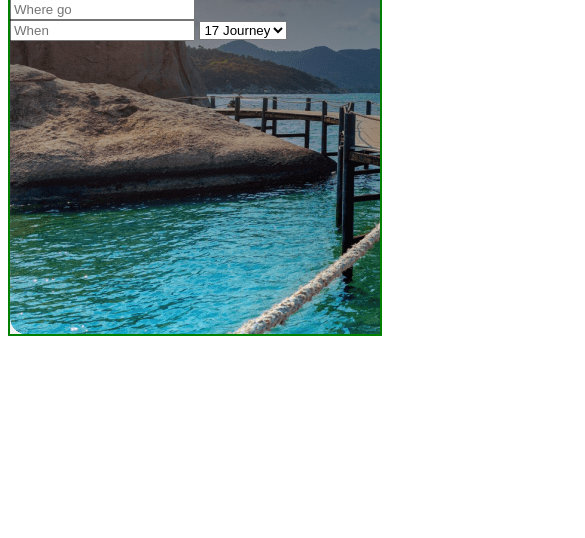
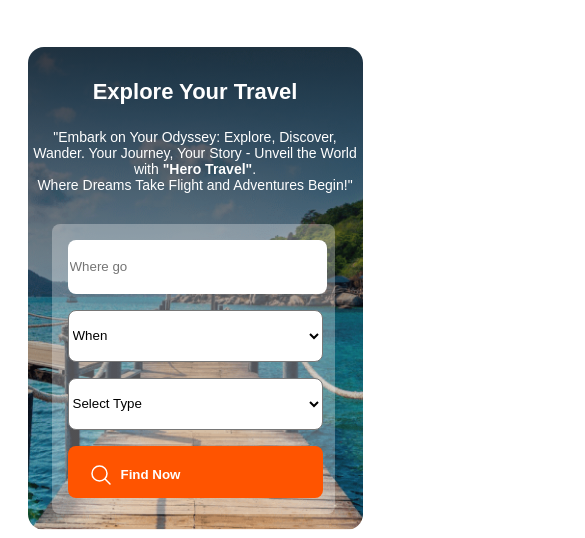
Before and after one commit to PeyalHasan/assainment2-github-repo, a plain HTML site: page index.html in a window 390 px wide. Shown: the part 444-982 px from the top of the page, 585 px wide, since content can reach past the window. Before the commit the page ends 844 px from the top, so only its background shows below. Drawn offline with Linux system fonts and the light colour scheme.

Commit message:
complite respondive

```diff
--- a/Stylel/responsive.css
+++ b/Stylel/responsive.css
@@ -0,0 +1,47 @@
+@media (max-width:600px) {
+    .header-main {
+        flex-direction: column;
+
+    }
+    .nav-title{
+        flex-direction: column;
+    }
+    .banner-selection{
+        flex-direction: column;
+        padding-right: 40px;
+        margin-left:24px ;
+        gap: 16px;
+    }
+    .banner-text h2{
+        height: 28px;
+        font-size: 22px;
+        display: flex;
+        justify-content: center;
+        padding-top: 32px;
+        padding-bottom: 8px;
+    }
+    .banner-text p{
+        margin-bottom: 2px;
+        height: 63px;
+        font-size: 14px;
+        margin-bottom: 32px;
+    }
+    .main-container{
+        width: 335px;
+        height: 483px;
+        background-position: center;
+    }
+    button{
+        width: 255px;
+        height: 52px;
+    }
+    input[type=text]{
+        width: 255px;
+        height: 52px;
+    }
+    .select{
+        width: 255px;
+        height: 52px;
+    }
+
+}
--- a/Stylel/style.css
+++ b/Stylel/style.css
@@ -12,7 +12,6 @@ body{
 }
 /* Header Section */
 .header-container{
-    border: 2px solid blue;
     max-width: 1432px;
     margin: 0 auto;
 }
@@ -30,7 +29,6 @@ body{
 }
 .header-img{
     width: 3rem;
-    border: 2px solid red;
 }
 .header-img img{
     width: 100%;
@@ -43,7 +41,7 @@ body{
 .header-name span{
     color: #FF5400;
 }
-.nav-title{
+.nav-title {
     font-size: 1.125rem;
     display: flex;
     gap: 44px;
@@ -63,4 +61,69 @@ body{
     border: 2px solid green;
     background-image:
     linear-gradient(180deg,rgba(19, 19, 24, 0.80) 0%, rgba(19, 19, 24, 0.00) 100%) ,url(../Images/Group\ 13\ \(1\)\ \(1\).png);
+    border: none;
+    border-radius: 16px;
+    background-size: cover;
 }
+/* Banner section */
+
+.banner-text{
+    display: inline;
+}
+.banner-text h2{
+    max-width:596px ;
+    margin: 0 auto;
+    color: #FFF;
+    font-size:50px;
+    font-weight: 800;
+    padding-top:100px;
+    padding-bottom: 24px;
+}
+.banner-text p{
+
+    color: #FFF;
+    text-align: center;
+    font-size: 16px;
+    font-weight: 400;
+    margin-bottom: 48px;
+}
+.banner-selection{
+    color: rgba(19, 19, 24, 0.50);
+    display: inline-flex;
+    max-width:68%;
+    padding: 16px;
+    gap: 24px;
+    border-radius: 8px;
+    background: rgba(255, 255, 255, 0.30);
+    margin-left:16% ;
+}
+.search{
+    display: flex;
+    align-items: center;
+    padding:16px 15px ;
+}
+.search span{
+    color: #FFF;
+    font-weight: 700;
+    margin-left: 8px;
+}
+button{
+    width: 174px;
+    height: 52px;
+    border-radius: 8px;
+    background: #FF5400;
+    border: none;
+}
+input[type=text]{
+    border-radius: 8px;
+    background: #FFF;
+    width: 174px;
+    height: 52px;
+    border: none;
+}
+.select{
+    border-radius: 8px;
+    background: #FFF;
+    width: 174px;
+    height: 52px;
+}
--- a/index.html
+++ b/index.html
@@ -32,25 +32,34 @@
     <main class="main-container">
         <div class="banner-container">
             <div class="banner-text">
-                <h2>
-                    Explore Your Travel
-                </h2>
+                <h2>Explore Your Travel</h2>
                 <p>
-                    "Embark on Your Odyssey: Explore, Discover, Wander. Your Journey, Your Story - Unveil the World with <span style="font-size: 1.5rem; font-weight: 500;">Hero Travel</span>. Where Dreams Take Flight and Adventures Begin!"
+                    "Embark on Your Odyssey: Explore, Discover, Wander. Your Journey, Your Story - Unveil the World with <b>"Hero Travel"</b>. <br>Where Dreams Take Flight and Adventures Begin!"
                 </p>
             </div>
             <div class="banner-selection">
                 <input type="text" placeholder="Where go">
-                <div class="when">
-                    <input type="text" placeholder="When">
-                    <select name="text" id="option">
+                <select name="text" id="option" class="select" >
+                    <option value="text">When</option>
                     <option value="text">17 Journey</option>
                     <option value="text">18 Journey</option>
                     <option value="text">19 Journey</option>
                     <option value="text">20 Journey</option>
                     <option value="text">21 Journey</option>
                 </select>
+                <Select class="select">
+                    <option value="text">Select Type</option>
+                    <option value="text">Basic</option>
+                    <option value="text">Premium</option>
+                    <option value="text">Diamond</option>
+                </Select>
+                <button>
+                    <div class="search">
+                        <svg xmlns="http://www.w3.org/2000/svg" width="24" height="24" viewBox="0 0 24 24" fill="none">
+                            <path d="M21 21L15.803 15.803M15.803 15.803C17.2096 14.3965 17.9998 12.4887 17.9998 10.4995C17.9998 8.51035 17.2096 6.60262 15.803 5.19605C14.3964 3.78947 12.4887 2.99927 10.4995 2.99927C8.51031 2.99927 6.60258 3.78947 5.196 5.19605C3.78943 6.60262 2.99922 8.51035 2.99922 10.4995C2.99922 12.4887 3.78943 14.3965 5.196 15.803C6.60258 17.2096 8.51031 17.9998 10.4995 17.9998C12.4887 17.9998 14.3964 17.2096 15.803 15.803Z" stroke="white" stroke-width="1.5" stroke-linecap="round" stroke-linejoin="round"/>
+                          </svg> <span>Find Now</span>
                     </div>
+                </button>
             </div>
         </div>
     </main>
```
Lines whose indentation alone changed are shown as unchanged.
